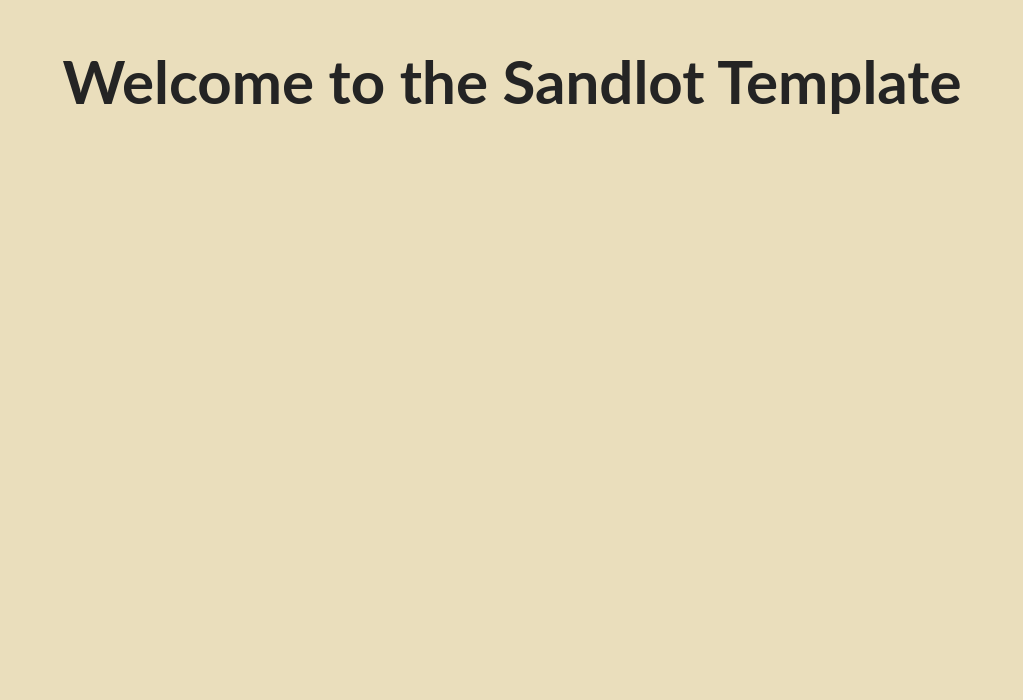
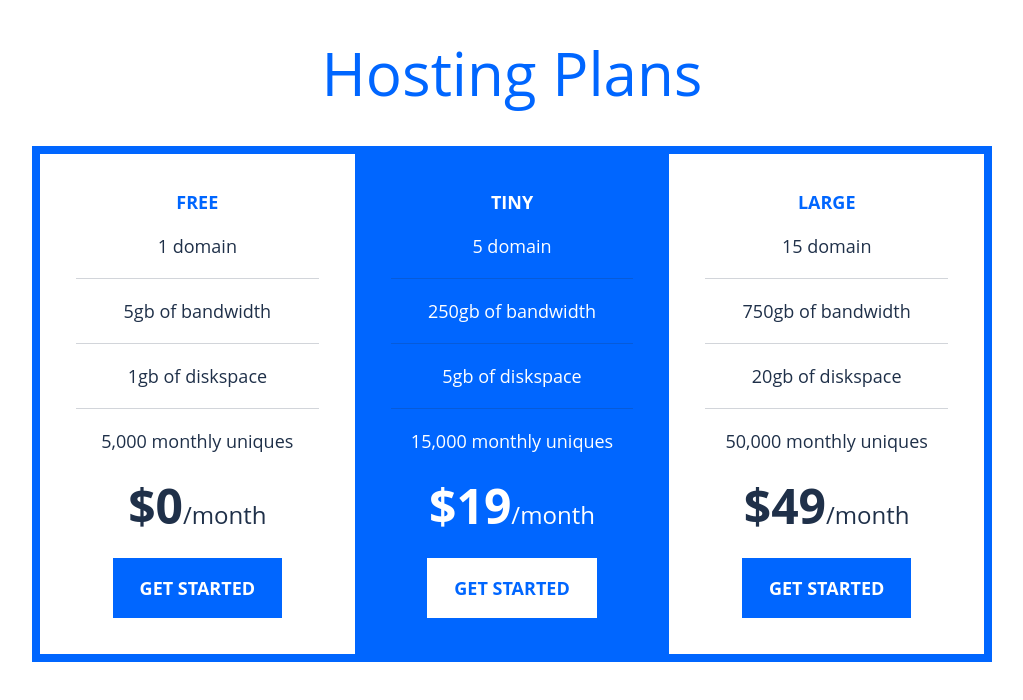
Before and after one commit to jason-bingham/pricing-table-v2, a website built with Vite: page src/index.html in a window 1280 px wide. Shown: the whole page, without its empty margins (128-1151 px from the left). Built offline with nearby package versions, Linux system fonts and the light colour scheme; some packages are replaced by stand-ins of ours.

Commit message:
refactoring

```diff
--- a/src/index.html
+++ b/src/index.html
@@ -2,19 +2,54 @@
 <html lang="en">
   <head>
     <meta charset="UTF-8" />
-    <link rel="icon" type="image/svg+xml" href="/vite.svg" />
+    <link rel="icon" type="image/svg+xml" href="favicon.svg" />
     <meta name="viewport" content="width=device-width, initial-scale=1.0" />
+    <title>Pricing Table, v2</title>
+    <link rel="stylesheet" href="/styles/main.scss" />
+  </head>
+
+  <body>
+    <h1 class="page-title">Hosting Plans</h1>
+    <div class="container">
+      <div class="pricing-plans">
+        <div class="tier">
+          <h2 class="tier__title">Free</h2>
+          <ul class="tier__feature-list">
+            <li class="tier__list-item">1 domain</li>
+            <li class="tier__list-item">5gb of bandwidth</li>
+            <li class="tier__list-item">1gb of diskspace</li>
+            <li class="tier__list-item">5,000 monthly uniques</li>
+          </ul>
+          <p class="tier__price">$0<span>/month</span></p>
+          <button class="button">Get started</button>
+        </div>
+
+        <div class="tier inverted">
+          <h2 class="tier__title">Tiny</h2>
+          <ul class="tier__feature-list">
+            <li class="tier__list-item">5 domain</li>
+            <li class="tier__list-item">250gb of bandwidth</li>
+            <li class="tier__list-item">5gb of diskspace</li>
+            <li class="tier__list-item">15,000 monthly uniques</li>
+          </ul>
+          <p class="tier__price">$19<span>/month</span></p>
+          <button class="button">Get started</button>
+        </div>
+
+        <div class="tier">
+          <h2 class="tier__title">Large</h2>
+          <ul class="tier__feature-list">
+            <li class="tier__list-item">15 domain</li>
+            <li class="tier__list-item">750gb of bandwidth</li>
+            <li class="tier__list-item">20gb of diskspace</li>
+            <li class="tier__list-item">50,000 monthly uniques</li>
+          </ul>
+          <p class="tier__price">$49<span>/month</span></p>
+          <button class="button">Get started</button>
+        </div>
+      </div>
+    </div>
 
     <script type="module" src="/main.js"></script>
-    <link rel="stylesheet" href="/styles/main.scss" />
-
-    <title>Jason's Starter Template</title>
-  </head>
-  <body>
-    <h1
-      class="text-center fs-800 fw-bold padding-block-start-48 padding-inline-32"
-    >
-      Welcome to the Sandlot Template
-    </h1>
   </body>
 </html>
--- a/src/styles/abstracts/_colors.scss
+++ b/src/styles/abstracts/_colors.scss
@@ -2,14 +2,11 @@
 
 $colors: (
   neutral: (
-    100: white,
-    200: #eadebc,
-    400: #5c5c5c,
-    900: #242424,
+    100: #fff,
+    900: #1f3049,
   ),
   primary: (
-    400: #ff6635,
-    500: #dd4e11,
+    400: #0066ff,
   ),
 );
 
--- a/src/styles/abstracts/_sizes.scss
+++ b/src/styles/abstracts/_sizes.scss
@@ -5,11 +5,8 @@ $sizes: (
   12: 0.75rem,
   16: 1rem,
   20: 1.25rem,
-  24: 1.5rem,
-  28: 1.75rem,
   32: 2rem,
   36: 2.25rem,
-  48: 3rem,
 );
 
 @function size($size) {
--- a/src/styles/abstracts/_typography.scss
+++ b/src/styles/abstracts/_typography.scss
@@ -1,24 +1,25 @@
 @use "sass:map";
 
-$ff-sans: "Lato", sans-serif;
+// Font Families
+$ff-sans: "Open Sans", sans-serif;
 $ff-serif: "Abril Fatface", serif;
 $ff-base: $ff-sans;
 $ff-accent: $ff-serif;
 
+// Font Sizes
 $font-sizes: (
-  900: clamp(2.5rem, 0.5rem + 7vw, 5rem),
-  800: clamp(1.875rem, 5rem + 10vw, 3.75rem),
-  600: clamp(1.4rem, 0.5rem + 3vw, 1.6875rem),
-  500: 1.3125rem,
+  900: 3.75rem,
+  800: 3rem,
+  600: 1.5rem,
+  500: 1.3125,
   400: 1.125rem,
-  300: 1rem,
 );
 
-$fw-thin: 200;
-$fw-regular: 400;
-$fw-bold: 700;
-$fw-black: 900;
+// Font Weights
+$fw-400: 400;
+$fw-700: 700;
 
+// Functions
 @function fs($font-size) {
   @if map.has-key($font-sizes, $font-size) {
     @return map.get($font-sizes, $font-size);
@@ -27,6 +28,7 @@ $fw-black: 900;
   }
 }
 
+// Utilities
 @each $size-name, $size-value in $font-sizes {
   .fs-#{$size-name} {
     font-size: $size-value;
@@ -38,9 +40,9 @@ $fw-black: 900;
 }
 
 .fw-regular {
-  font-weight: $fw-regular;
+  font-weight: $fw-400;
 }
 
 .fw-bold {
-  font-weight: $fw-bold;
+  font-weight: $fw-700;
 }
--- a/src/styles/base/_general.scss
+++ b/src/styles/base/_general.scss
@@ -1,10 +1,16 @@
 @use "../abstracts/" as *;
 
 body {
-  font-family: $ff-base;
   font-size: fs(400);
-  font-weight: $fw-regular;
+  font-weight: $fw-400;
+  font-family: $ff-sans;
   color: clr(neutral, 900);
-  line-height: 1.5;
-  background: clr(neutral, 200);
+  background-color: clr(neutral, 100);
+  text-align: center;
 }
+
+.page-title {
+  color: clr(primary, 400);
+  font-size: fs(900);
+  margin-block: size(32);
+}
--- a/src/styles/components/_buttons.scss
+++ b/src/styles/components/_buttons.scss
@@ -1,32 +1,24 @@
 @use "../abstracts/" as *;
 
-// button reset
 .button {
-  display: inline-flex;
   cursor: pointer;
-  text-decoration: none;
+  border: 0;
   text-transform: uppercase;
-  line-height: 1;
-  border: 0;
-  font-weight: $fw-bold;
-  padding: 1.125em 2em;
-  transition: 275ms ease;
+  font-weight: $fw-700;
+  color: clr(neutral, 100);
+  background-color: clr(primary, 400);
+  padding: 1em 1.5em;
 
-  &[data-type="accent"] {
-    background-color: clr(primary, 400);
-    color: clr(neutral, 900);
+  justify-self: center;
+
+  .inverted & {
+    color: clr(primary, 400);
+    background-color: clr(neutral, 100);
   }
 
-  &[data-type="outline"] {
-    --outline-size: 4px;
-    background-color: transparent;
-    outline: var(--outline-size) solid clr(neutral, 100);
-    outline-offset: calc(var(--outline-size) * -1);
+  &:hover,
+  &:focus {
     color: clr(neutral, 100);
-  }
-
-  &:is(:hover, :focus) {
-    background: clr(neutral, 100);
-    color: clr(neutral, 900);
+    background-color: rgb(clr(neutral, 900), 0.7);
   }
 }
--- a/src/styles/components/_index.scss
+++ b/src/styles/components/_index.scss
@@ -2,3 +2,4 @@
 @forward "cards";
 @forward "hero";
 @forward "nav";
+@forward "pricing-tiers";
--- a/src/styles/components/_nav.scss
+++ b/src/styles/components/_nav.scss
@@ -1,7 +1,7 @@
 @use "../abstracts/" as *;
 
 .primary-nav {
-  --flex-column-gap: #{size(48)};
+  --flex-column-gap: #{size(36)};
 
   a:is(:hover, :focus) {
     opacity: 0.7;
--- /dev/null
+++ b/src/styles/components/_pricing-tiers.scss
@@ -0,0 +1,48 @@
+@use "../abstracts" as *;
+
+.pricing-plans {
+  border: size(8) solid clr(primary, 400);
+  display: flex;
+}
+
+.tier {
+  flex: 1;
+  padding: size(36);
+  display: grid;
+  gap: size(20);
+
+  &__title {
+    text-transform: uppercase;
+    font-weight: $fw-700;
+    color: clr(primary, 400);
+
+    .inverted & {
+      color: clr(neutral, 100);
+    }
+  }
+
+  &__feature-list {
+    list-style: none;
+  }
+
+  &__list-item {
+    &:not(:last-child)::after {
+      content: "";
+      display: block;
+      height: 1px;
+      margin-block: size(20);
+      background-color: clr(neutral, 900);
+      opacity: 0.2;
+    }
+  }
+
+  &__price {
+    font-size: fs(800);
+    font-weight: $fw-700;
+
+    span {
+      font-weight: $fw-400;
+      font-size: fs(600);
+    }
+  }
+}
--- a/src/styles/utilities/_containers.scss
+++ b/src/styles/utilities/_containers.scss
@@ -3,7 +3,7 @@
 .container {
   --padding: #{$container-inline-spacing} * 2;
   --max-width: #{$container-max-width};
-  width: min(100% - var(--padding), var(--max-width));
+  width: min(100% - 2rem, 60rem);
   margin-inline: auto;
 }
 
--- a/src/styles/utilities/_index.scss
+++ b/src/styles/utilities/_index.scss
@@ -1,6 +1,8 @@
 @forward "box-shadows";
 @forward "containers";
 @forward "flex";
+@forward "flow";
+@forward "inverted";
 @forward "lowercase";
 @forward "spacing";
 @forward "text-center";
--- /dev/null
+++ b/src/styles/utilities/_inverted.scss
@@ -0,0 +1,6 @@
+@use "../abstracts" as *;
+
+.inverted {
+  background: clr(primary, 400);
+  color: clr(neutral, 100);
+}
```
